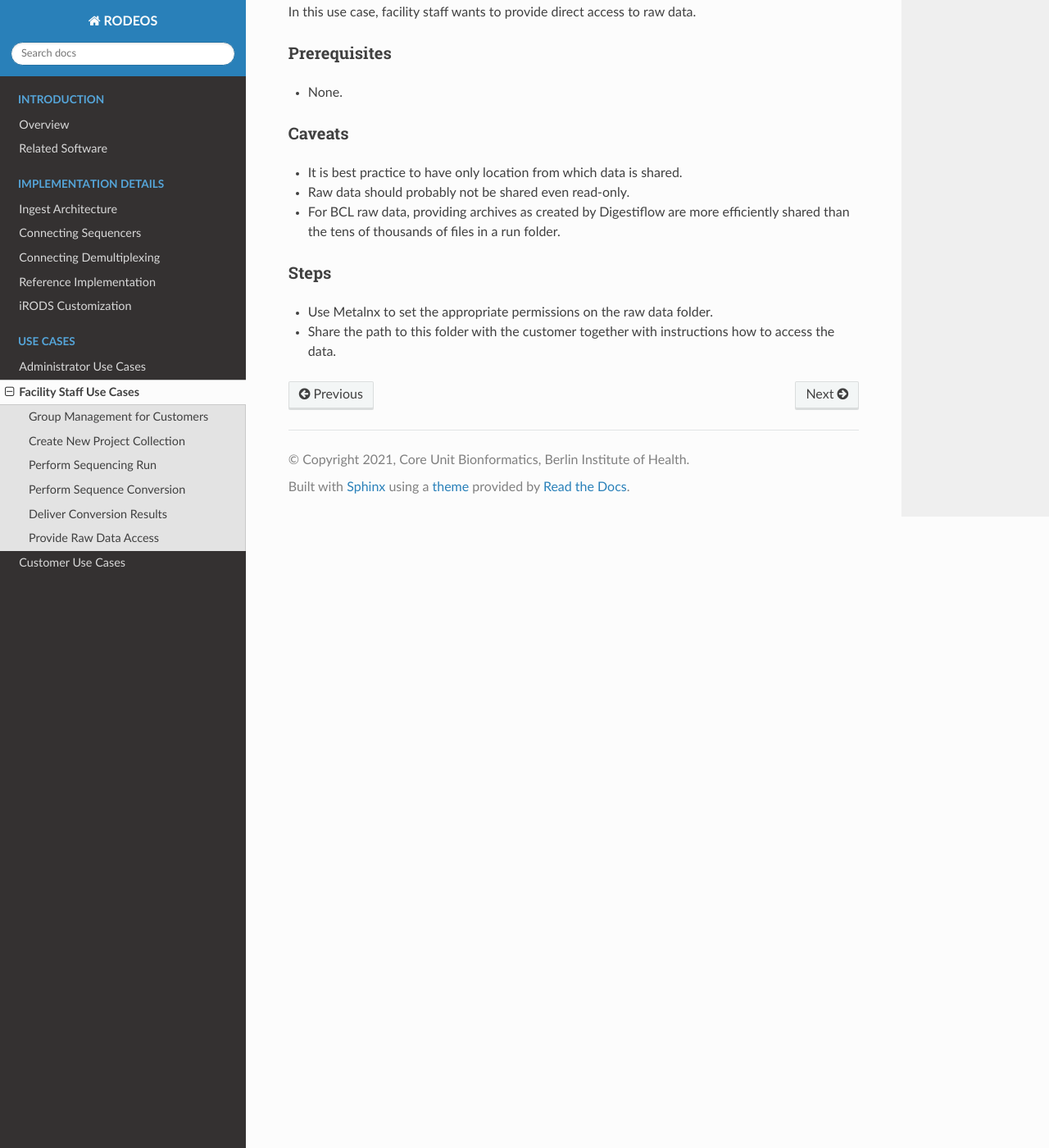
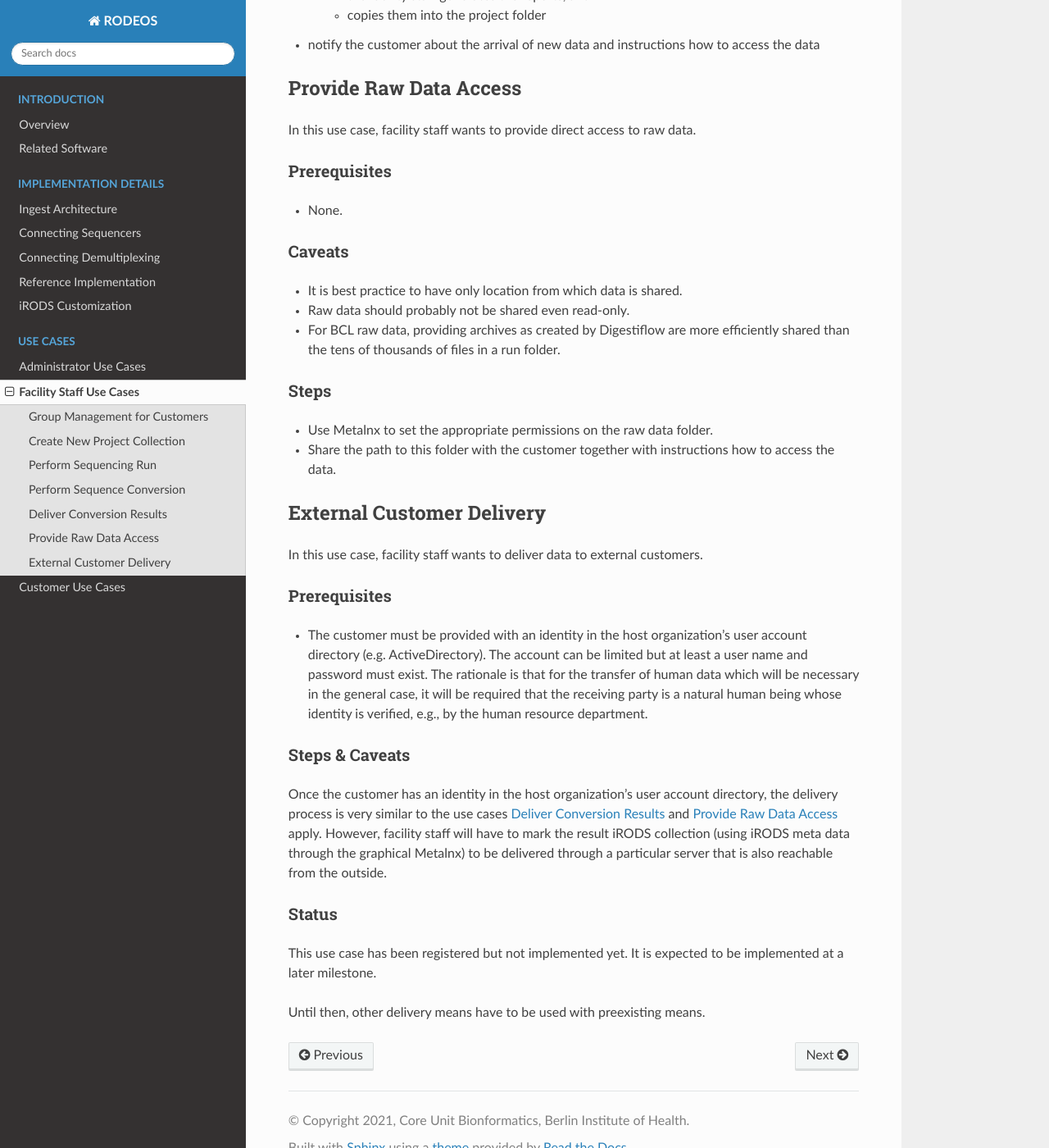
Before and after one commit to martenj/rodeos, a Sphinx documentation site: the page built from docs/source/use_case_facility.rst, in a window 1280 px wide and 1400 px high, scrolled down 2707 px. Shown: the whole window at 82% size. Built offline with Sphinx 7.4.7 and the Read the Docs theme 2.0.0, drawn with Linux system fonts in a browser that asks for light colours; some of the changed text lies outside the part shown.

Commit message:
:abc: Adressing more reviewer points.

```diff
--- a/docs/source/impl_reference.rst
+++ b/docs/source/impl_reference.rst
@@ -62,7 +62,7 @@ Data Delivery
 -------------
 
 Data delivery has been implemented as described in the use case section.
-For delivery, it is assume that the genomics unit staff creates a dedicated collection for each project (the definition of a "project" depends on the genomics unit).
+For delivery, it is assume that the genomics unit staff creates a dedicated collection for each project (the definition of a "project" depends on the genomics unit, e.g. a service order).
 Data from one or more sequencing runs (either a whole or parts of a run) can be delivered by moving or copying it into that collection in RODEOS iRODS.
 
 The delivery process is summarized as below.
--- a/docs/source/use_case_facility.rst
+++ b/docs/source/use_case_facility.rst
@@ -37,7 +37,8 @@ Steps
 Create New Project Collection
 -----------------------------
 
-In this use case, a facility staff member creates a new project collection.
+In this use case, a facility staff member creates a new project collection ("collection" is the iRODS term for a folder in the iRODS storage system).
+Such a project collection serves as the location for resulting data to share with the customer.
 This collection will have read permissions set for the customer group/user recursively and permission inheritance is enabled.
 This way, customer users can download the data once it has been provided.
 
@@ -95,6 +96,8 @@ Steps
 - The resulting data will appear in the ``FASTQ`` collection in iRODS.
 - The meta data ``rodeos::ingest::status`` will be set to ``complete`` once done.
 
+.. _use_facility_deliver_conversion_results:
+
 --------------------------
 Deliver Conversion Results
 --------------------------
@@ -117,7 +120,12 @@ Use Metalnx to:
 - go to the folder with the digestiflow demux results
 - mark the files and/or folders to move
 - move them into the output directory
+- in the case that additional data is required for delivery (e.g., manually created QC reports)
+    - the facility staff generates the reports, and
+    - copies them into the project folder
 - notify the customer about the arrival of new data and instructions how to access the data
+
+.. _use_facility_deliver_raw_data:
 
 -----------------------
 Provide Raw Data Access
@@ -142,3 +150,30 @@ Steps
 
 - Use Metalnx to set the appropriate permissions on the raw data folder.
 - Share the path to this folder with the customer together with instructions how to access the data.
+
+--------------------------
+External Customer Delivery
+--------------------------
+
+In this use case, facility staff wants to deliver data to external customers.
+
+Prerequisites
+=============
+
+- The customer must be provided with an identity in the host organization's user account directory (e.g. ActiveDirectory).
+  The account can be limited but at least a user name and password must exist.
+  The rationale is that for the transfer of human data which will be necessary in the general case, it will be required that the receiving party is a natural human being whose identity is verified, e.g., by the human resource department.
+
+Steps & Caveats
+===============
+
+Once the customer has an identity in the host organization's user account directory, the delivery process is very similar to the use cases :ref:`use_facility_deliver_conversion_results` and :ref:`use_facility_deliver_raw_data` apply.
+However, facility staff will have to mark the result iRODS collection (using iRODS meta data through the graphical Metalnx) to be delivered through a particular server that is also reachable from the outside.
+
+Status
+======
+
+This use case has been registered but not implemented yet.
+It is expected to be implemented at a later milestone.
+
+Until then, other delivery means have to be used with preexisting means.
```
Also changed, not shown: docs/source/impl_ingest.rst (+15 -0 lines), docs/source/_static/figures/rodeos-demux.png (added).
